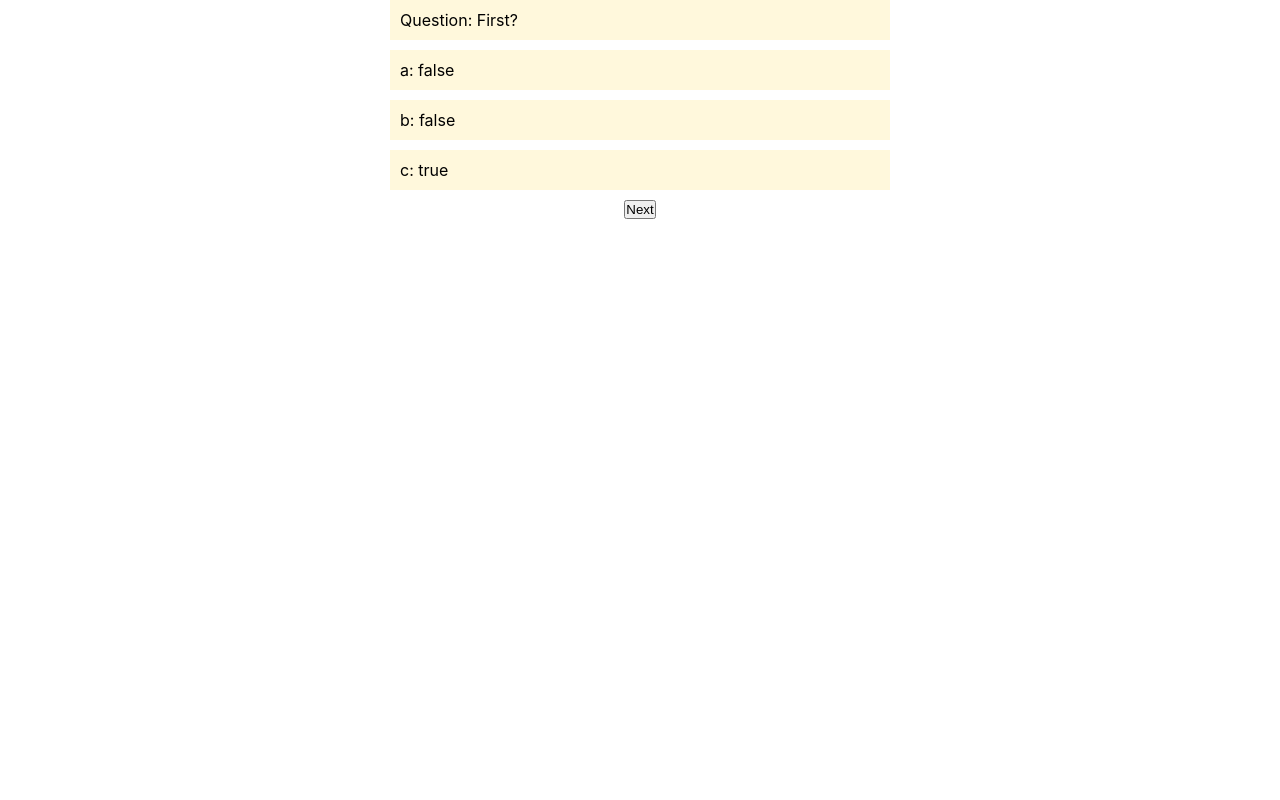
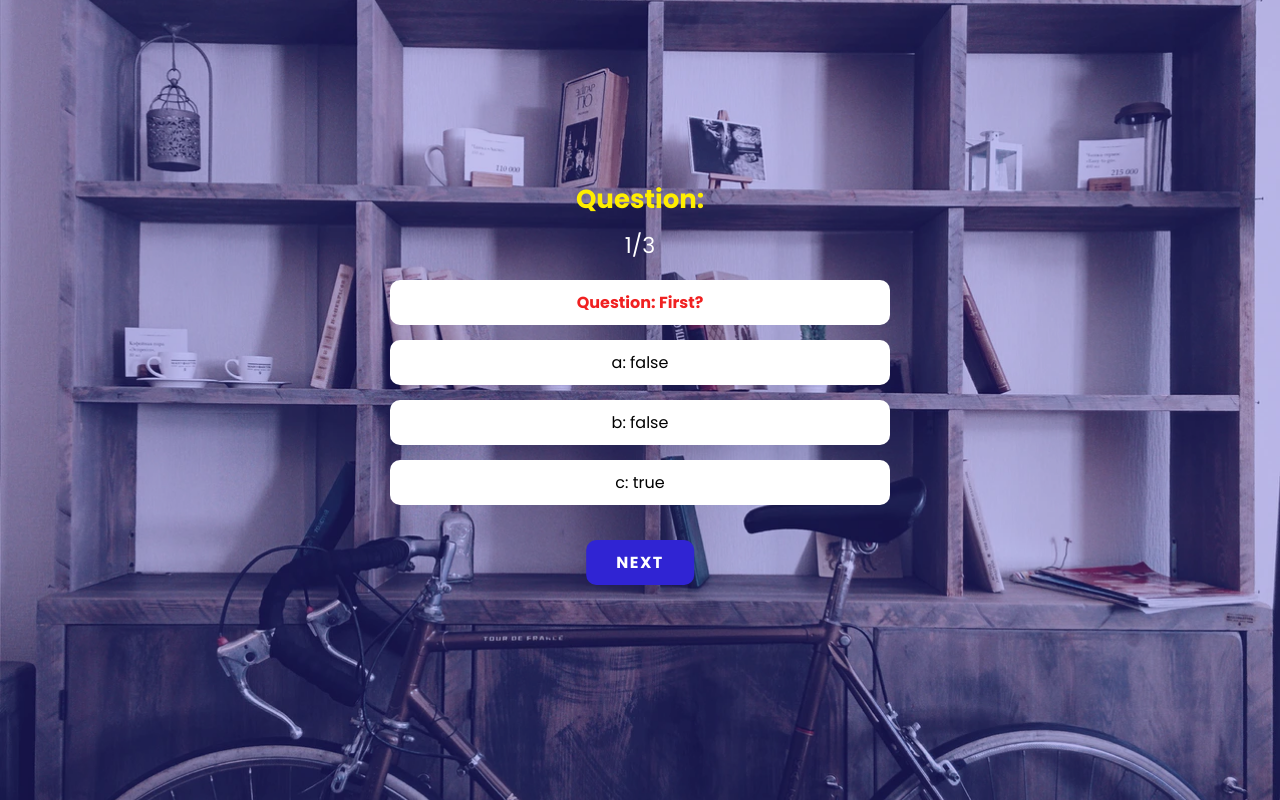
Before and after one commit to dev-luka22/vue-quiz, a Vue app: page / in a window 1280 px wide. Built offline with nearby package versions, Linux system fonts and the light colour scheme.

Commit message:
Added styles

```diff
--- a/public/index.html
+++ b/public/index.html
@@ -1,15 +1,18 @@
 <!DOCTYPE html>
 <html lang="en">
   <head>
-    <meta charset="utf-8">
-    <meta http-equiv="X-UA-Compatible" content="IE=edge">
-    <meta name="viewport" content="width=device-width,initial-scale=1.0">
-    <link rel="icon" href="<%= BASE_URL %>favicon.ico">
-    <title><%= htmlWebpackPlugin.options.title %></title>
+    <meta charset="utf-8" />
+    <meta http-equiv="X-UA-Compatible" content="IE=edge" />
+    <meta name="viewport" content="width=device-width,initial-scale=1.0" />
+    <link rel="icon" href="<%= BASE_URL %>favicon.ico" />
+    <title>Vue Quiz</title>
   </head>
   <body>
     <noscript>
-      <strong>We're sorry but <%= htmlWebpackPlugin.options.title %> doesn't work properly without JavaScript enabled. Please enable it to continue.</strong>
+      <strong
+        >We're sorry but Vue Quiz doesn't work properly without JavaScript
+        enabled. Please enable it to continue.</strong
+      >
     </noscript>
     <div id="app"></div>
     <!-- built files will be auto injected -->
--- a/src/App.vue
+++ b/src/App.vue
@@ -16,6 +16,8 @@ export default {
 </script>
 
 <style>
+@import url("https://fonts.googleapis.com/css2?family=Poppins:wght@400;700&display=swap");
+
 * {
   margin: 0;
   padding: 0;
@@ -28,7 +30,7 @@ body {
 }
 
 #app {
-  font-family: -apple-system, BlinkMacSystemFont, "Segoe UI", Roboto, Oxygen,
-    Ubuntu, Cantarell, "Open Sans", "Helvetica Neue", sans-serif;
+  font-family: "Poppins";
+  font-weight: 400;
 }
 </style>
--- a/src/components/HelloWorld.vue
+++ b/src/components/HelloWorld.vue
@@ -1,5 +1,6 @@
 <template>
   <div class="container">
+    <div class="after"></div>
     <div v-if="currentQuestion < quizData.length">
       <Questions
         :question="quizData[currentQuestion].question"
@@ -14,13 +15,23 @@
         v-on:click="$refs.Child.selectItem()"
         class="button-next"
       >
-        Next
+        NEXT
       </button>
+      <div class="question-count">
+        <h1 class="question-count-title">Question:</h1>
+        <p class="question-count-info">
+          {{ questionCount + 1 }}/{{ quizData.length }}
+        </p>
+      </div>
     </div>
 
-    <div v-if="currentQuestion >= quizData.length">
-      <p>You scored {{ trueAnswers }}/{{ quizData.length }}</p>
-      <button @click="restart">Restart</button>
+    <div v-if="currentQuestion >= quizData.length" class="restart">
+      <p class="restart-info">
+        You scored {{ trueAnswers }}/{{ quizData.length }}
+      </p>
+      <button @click="restart" class="button-restart">
+        Play Again
+      </button>
     </div>
   </div>
 </template>
@@ -37,6 +48,7 @@ export default {
     return {
       currentQuestion: 0,
       trueAnswers: 0,
+      questionCount: 0,
       legal: false,
       quizData: [
         {
@@ -69,9 +81,11 @@ export default {
         this.trueAnswers++;
         this.legal = false;
         this.currentQuestion++;
+        this.questionCount++;
       } else {
         this.legal = false;
         this.currentQuestion++;
+        this.questionCount++;
       }
     },
     actionFoo(e) {
@@ -84,6 +98,7 @@ export default {
     restart() {
       this.currentQuestion = 0;
       this.trueAnswers = 0;
+      this.questionCount = 0;
     },
   },
 };
@@ -92,13 +107,90 @@ export default {
 <style scoped>
 .container {
   width: 100%;
+  height: 100vh;
+  background-image: url("../assets/images/photo.png");
+  background-repeat: no-repeat;
+  background-position: center;
+  background-size: cover;
+  overflow: hidden;
 }
 
-.container div {
+.after {
+  position: absolute;
+  top: 0;
+  left: 0;
   width: 100%;
+  height: 100%;
+  display: block;
+  background-color: rgba(48, 36, 211, 0.253);
 }
+
 .button-next {
+  position: absolute;
+  top: 50%;
+  left: 50%;
+  transform: translate(-50%, 140px);
+  padding: 10px 30px;
+  background-color: rgb(48, 36, 211);
+  border: none;
+  outline: none;
+  color: #ffffff;
+  font-family: "Poppins";
+  letter-spacing: 1.5px;
+  border-radius: 10px;
+  font-weight: 700;
+  font-size: 16px;
+  cursor: pointer;
+}
+
+.question-count {
+  position: absolute;
+  top: 50%;
+  left: 50%;
+  transform: translate(-50%, -220px);
+}
+
+.question-count-title {
+  font-size: 26px;
+  text-align: center;
+  color: #ffee00;
+}
+
+.question-count-info {
+  text-align: center;
+  color: #ffffff;
+  font-size: 22px;
+  margin-top: 10px;
+}
+
+.restart {
   display: flex;
-  margin: 0 auto;
+  justify-content: center;
+  align-items: center;
+  flex-direction: column;
+  height: 100%;
+  position: relative;
+}
+
+.restart-info {
+  color: #ffee00;
+  font-size: 30px;
+  margin-bottom: 30px;
+  font-weight: 700;
+}
+
+.button-restart {
+  padding: 10px 30px;
+  background-color: #01be01;
+  border: none;
+  outline: none;
+  color: #ffffff;
+  font-family: "Poppins";
+  letter-spacing: 1.5px;
+  border-radius: 10px;
+  font-weight: 700;
+  font-size: 16px;
+  cursor: pointer;
+  text-transform: uppercase;
 }
 </style>
--- a/src/components/Questions.vue
+++ b/src/components/Questions.vue
@@ -1,7 +1,7 @@
 <template>
   <div class="container">
     <div class="holder">
-      <p>Question: {{ question }}</p>
+      <p class="holder-question">Question: {{ question }}</p>
       <p
         @click="$emit('actionFoo', 'a')"
         v-on:click="selectItem"
@@ -40,10 +40,12 @@ export default {
     selectItem(el) {
       const changeColorArr = document.querySelectorAll(".changeColorArr");
       changeColorArr.forEach((e) => {
-        e.style.backgroundColor = "cornsilk";
+        e.style.backgroundColor = "#ffffff";
+        e.style.color = "#000000";
       });
       if (el) {
-        el.currentTarget.style.backgroundColor = "green";
+        el.currentTarget.style.backgroundColor = "#01be01";
+        el.currentTarget.style.color = "#ffffff";
       }
     },
   },
@@ -55,18 +57,46 @@ export default {
   display: flex;
   justify-content: center;
   align-items: center;
-  width: 100%;
-  height: 100%;
 }
 
 .holder {
   width: 500px;
+  position: relative;
+  z-index: 3;
 }
 
 p {
   padding: 10px;
-  background-color: cornsilk;
-  margin-bottom: 10px;
+  background-color: #ffffff;
+  margin-bottom: 15px;
   cursor: pointer;
+  text-align: center;
+  width: 500px;
+  border-radius: 10px;
+}
+
+.holder-question {
+  color: #f02121;
+  font-weight: 700;
+}
+
+@media only screen and (max-width: 500px) {
+  .holder {
+    width: 100%;
+    display: flex;
+    justify-content: center;
+    align-items: center;
+    flex-direction: column;
+  }
+
+  p {
+    width: 400px;
+  }
+}
+
+@media only screen and (max-width: 400px) {
+  p {
+    width: 310px;
+  }
 }
 </style>
```
Also changed, not shown: src/assets/images/photo.png (added).
